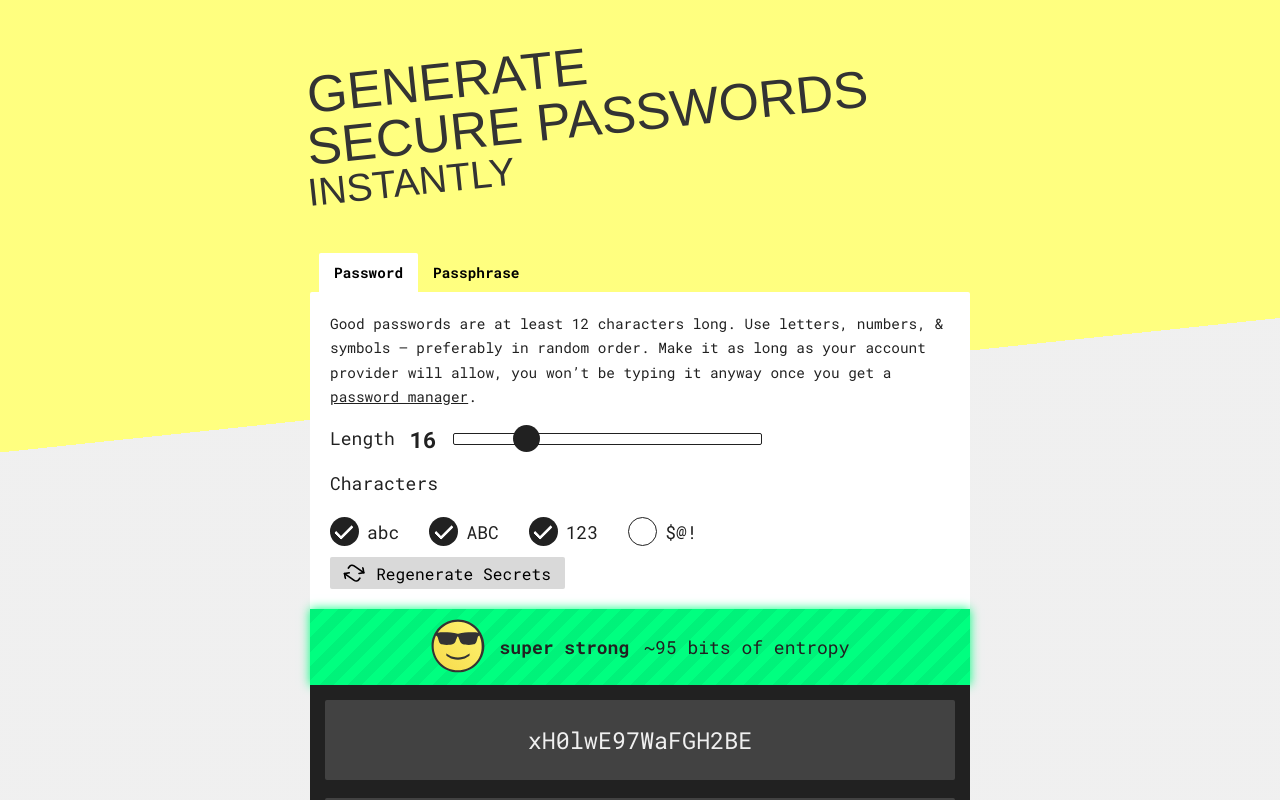
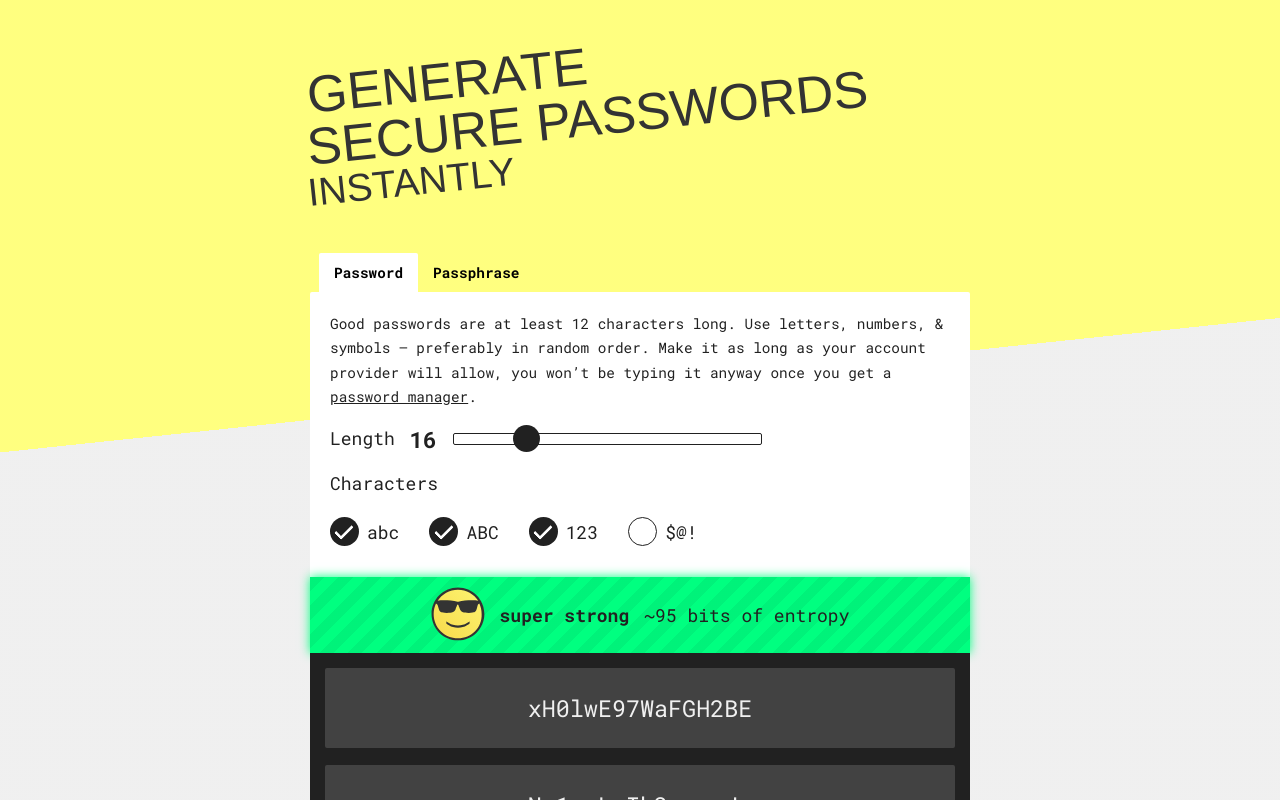
Before and after one commit to murbar/password-generator, a React (Create React App) app: page / in a window 1280 px wide. Shown: the top 800 px of the page. Built offline with nearby package versions, Linux system fonts and the light colour scheme; a web font is replaced by a local one.

Commit message:
Remove re-gen button

```diff
--- a/src/components/Params.js
+++ b/src/components/Params.js
@@ -3,8 +3,6 @@ import styled from 'styled-components';
 import config from 'config';
 import PasswordParams from 'components/PasswordParams';
 import PassphraseParams from 'components/PassphraseParams';
-import Button from 'components/common/Button';
-import { ReactComponent as RefreshIcon } from 'images/repeat.svg';
 import { media } from 'styles/helpers';
 
 const Styles = styled.div`
@@ -15,18 +13,9 @@ const Styles = styled.div`
     font-size: 0.8em;
   }
   ${media.tablet`
-    /* padding: 1.5rem 2rem; */
     border-radius: ${p => p.theme.borderRadius} ${p => p.theme.borderRadius} 0 0;
     margin: 0;
   `}
-`;
-
-const RegenerateButton = styled(Button)`
-  /* margin: 1.5rem; */
-  svg {
-    transform: rotate(35deg);
-    margin-right: 0.75em;
-  }
 `;
 
 export default function Params({ mode, values, onChange, reGen }) {
@@ -36,9 +25,6 @@ export default function Params({ mode, values, onChange, reGen }) {
     <Styles>
       {mode === modes.PW && <PasswordParams values={values} onChange={onChange} />}
       {mode === modes.PP && <PassphraseParams values={values} onChange={onChange} />}
-      <RegenerateButton onClick={reGen} title="Generate new secrets">
-        <RefreshIcon /> Regenerate Secrets
-      </RegenerateButton>
     </Styles>
   );
 }
```
